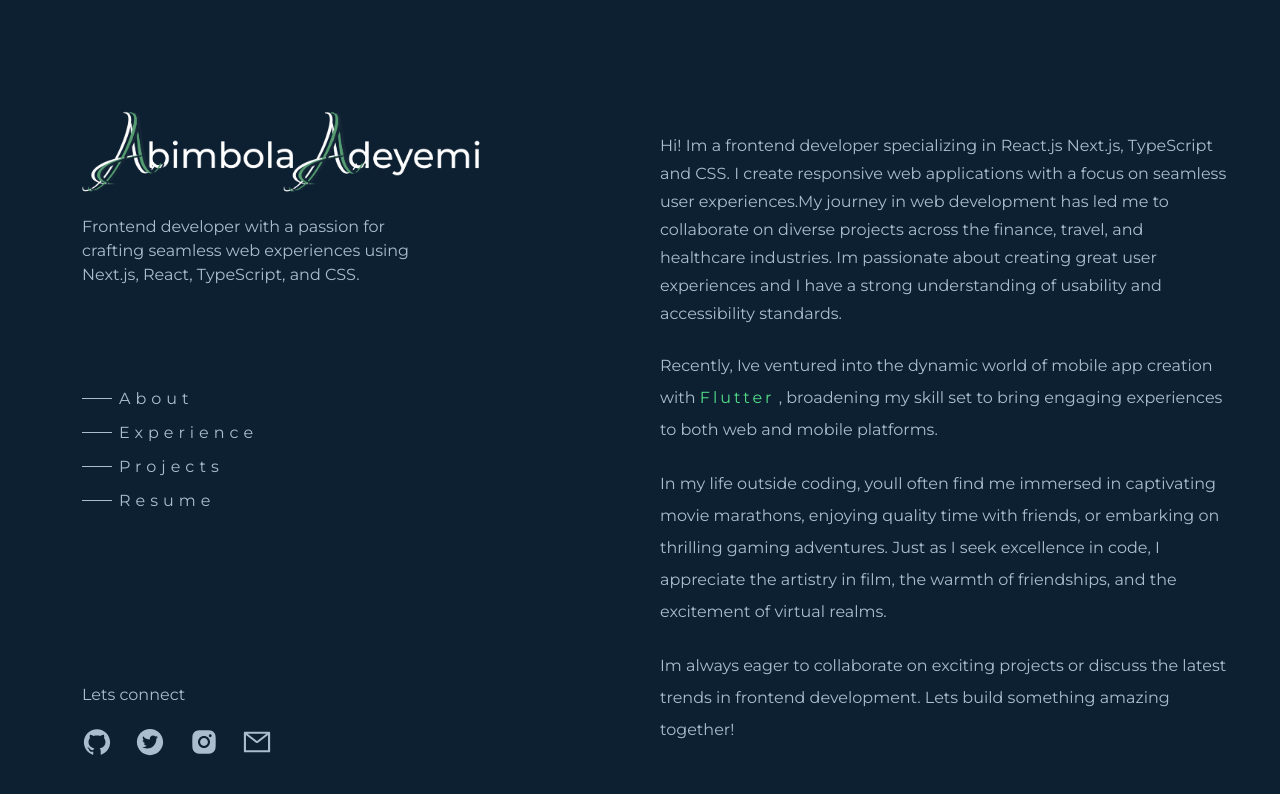
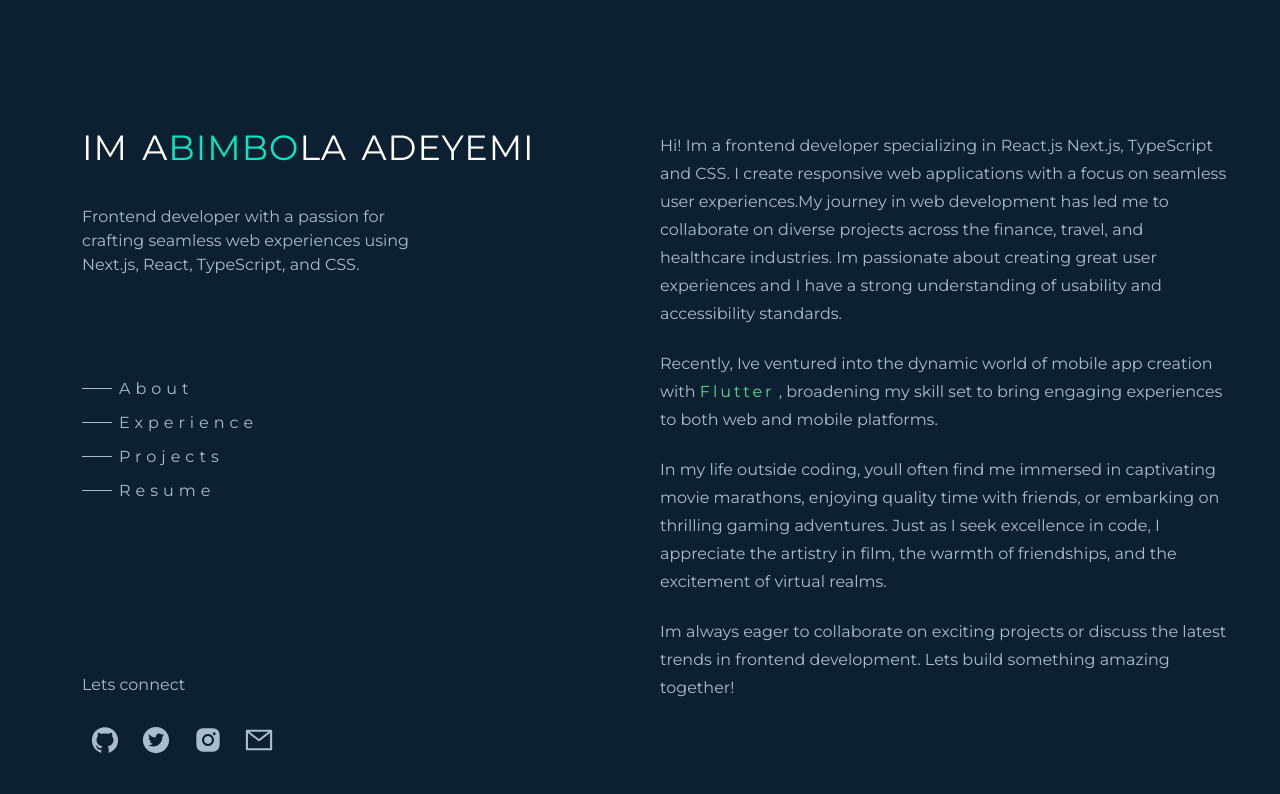
Before and after one commit to bimbo-ade/MyPortfolio-v3, a Next.js app: page / in a window 1280 px wide. Shown: the top 794 px of the page. Built offline with nearby package versions, Linux system fonts and the light colour scheme.

Commit message:
animation

```diff
--- a/app/globals.css
+++ b/app/globals.css
@@ -34,8 +34,26 @@ body {
     text-wrap: balance;
   }
 }
-.hovered {
-  font-size:40px;
-  background: red;
-   /* Change this to your desired background color */
+
+@keyframes colorChangeS {
+  0% { color: #1aecc9; }
+  10% { color:rgb(58, 19, 62)9; }
+
+  25% { color: #79dec5; }
+  0% { color: #053b32; }
+  61% { color: #04e6c0; }
+  0% { color: #053b32; }
+  75% { color: #04e6c0; }
+  0% { color: #28cfb3; }
 }
+
+
+/* Add more keyframes for other letters if needed */
+
+.animate-color-change-s {
+  display: inline-block;
+  animation: colorChangeS 2s infinite;
+}
+
+
+/* Add more classes for other letters if needed */
--- a/app/page.tsx
+++ b/app/page.tsx
@@ -3,6 +3,8 @@
 import React, { ReactNode, useState, useEffect } from "react";
 import Image from "next/image";
 import name from "../public/assets/images/name.png";
+import letterA from "../public/assets/images/letterA.png";
+
 import {
   AiOutlineMail,
   AiOutlineGithub,
@@ -118,23 +120,50 @@ export default function Page() {
             animate="default"
             className="cursor-highlight"
           />{" "} */}
-          <div className=" tablet:p-8 laptop:flex laptop:h-screen overflow-hidden max-w-[1300px]  m-auto ">
-            <div className="laptop:w-[50%] mt-[20px] laptop:p-[50px]  p-5">
-              <div>
+          <div className="relative h-screen ">
+            {/* <Image
+              src={letterA}
+              alt=""
+              className=" tablet:hidden mt-8  mx-4 w-[50px]"
+            /> */}
+            <div className=" tablet:p-8 laptop:flex laptop:h-screen overflow-hidden max-w-[1300px] m-auto ">
+              <div className="laptop:w-[50%] mt-[20px] laptop:p-[50px]  tablet:p-5">
+                <div className="p-5 tablet:p-0">
                   <motion.div variants={itemVariants}>
                     {" "}
-                  <Image
+                    {/* <Image
                       src={name}
                       alt=""
                       className="tablet:w-[330px] hidden tablet:block tablet:w-[400px] w-[200px]"
-                  />
-                  <p className="tablet:hidden font-bold text-[30px] tracking-[-2px] mt-[20px] text-white">Abimbola Adeyemi</p>
+                    /> */}
+                    <p className="  text-[35px] tracking-[1px] mt-[20px] w-[290px]  tablet:w-[100%] uppercase mb-[-30px] tablet:mb-[30px] text-white">
+                      {" "}
+                      <span>I</span>
+                      <span>M</span>
+                      <span className="mx-[200px] tablet:mx-[2px]"> </span>
+                      <span>A</span>
+                      <span className="animate-color-change-s">B</span>
+                      <span className="animate-color-change-s">I</span>
+                      <span className="animate-color-change-s">M</span>
+                      <span className="animate-color-change-s">B</span>
+                      <span className="animate-color-change-s">O</span>
+                      <span>L</span>
+                      <span>A</span>
+                      <span className="mx-[100px] tablet:mx-[2px]"> </span>
+                      <span>A</span>
+                      <span>D</span>
+                      <span>E</span>
+                      <span>Y</span>
+                      <span>E</span>
+                      <span>M</span>
+                      <span>I</span>
+                    </p>
                   </motion.div>
                   <motion.div variants={itemVariants}>
-                  <p className="text-[16px]  w-[100%] laptop:text-[16px] tablet:w-[300px] laptop:w-[360px] mt-[10px] text-[#a9bdcf]">
+                    <p className="text-[16px] hidden tablet:block  w-[100%] laptop:text-[16px] tablet:w-[500px] laptop:w-[360px] mt-[10px] text-[#a9bdcf]">
                       {" "}
-                    Frontend developer with a passion for crafting seamless web
-                    experiences using Next.js, React, TypeScript, and CSS.
+                      Frontend developer with a passion for crafting seamless
+                      web experiences using Next.js, React, TypeScript, and CSS.
                     </p>{" "}
                   </motion.div>
                 </div>
@@ -245,9 +274,9 @@ export default function Page() {
                   </div>
                 </motion.div>
                 <motion.div variants={itemVariants}>
-                <div className=" mt-[30px] laptop:mt-[170px] w-[460px]">
-                  <p className="hidden laptop:block"> Lets connect</p>
-                  <div className="flex w-[190px] mt-[20px] justify-between">
+                  <div className=" mt-[30px] tablet:block laptop:mt-[170px]  ">
+                    <p className="hidden tablet:block"> Lets connect</p>
+                    <div className="flex w-[100%] mt-[20px] justify-between bg-[#071726] px-6 py-2 fixed bottom-0 tablet:static tablet:w-[200px] tablet:bg-transparent tablet:px-2">
                       <a
                         href="https://github.com/bimbo-ade"
                         target="_blank"
@@ -292,7 +321,7 @@ export default function Page() {
                 </motion.div>
               </div>
               {/* Right Scrollable Content */}{" "}
-            <div className="flex overflow-y-auto h-full pt-[80px] p-5 tablet:pt-[100px]  laptop:w-[50%] scrollbar-none">
+              <div className="flex overflow-y-auto h-full px-5 tablet:pt-[100px]  laptop:w-[50%] scrollbar-none">
                 <motion.div variants={itemVariants}>
                   <section
                     id="textForSection1"
@@ -300,30 +329,30 @@ export default function Page() {
                     onMouseLeave={handleMouseLeave}
                     className="mb-10  "
                   >
-                  <p className="my-[30px] text-[12px] text-white font-bold tracking-[2px] laptop:hidden">
+                    <p className="my-[30px] hidden tablet:block text-[12px] text-white font-bold tracking-[2px] laptop:hidden">
                       ABOUT
                     </p>
 
-                  <p className="text-[16px] leading-7">
+                    <p className="text-[12px] leading-7 tablet:text-[16px]">
                       Hi! Im a frontend developer specializing in React.js
                       Next.js, TypeScript and CSS. I create responsive web
                       applications with a focus on seamless user experiences.My
                       journey in web development has led me to collaborate on
-                    diverse projects across the finance, travel, and healthcare
-                    industries. Im passionate about creating great user
-                    experiences and I have a strong understanding of usability
-                    and accessibility standards.
+                      diverse projects across the finance, travel, and
+                      healthcare industries. Im passionate about creating great
+                      user experiences and I have a strong understanding of
+                      usability and accessibility standards.
                     </p>
-                  <p className="mt-[22px] text-[16px] leading-8">
-                    Recently, Ive ventured into the dynamic world of mobile app
-                    creation with{" "}
+                    <p className="mt-[22px] text-[12px] leading-7 tablet:text-[16px]">
+                      Recently, Ive ventured into the dynamic world of mobile
+                      app creation with{" "}
                       <span className="tracking-[3px] text-[#53DD89]">
                         Flutter
                       </span>{" "}
                       , broadening my skill set to bring engaging experiences to
                       both web and mobile platforms.
                     </p>
-                  <p className="mt-[22px] text-[16px] leading-8">
+                    <p className="mt-[22px] text-[12px] leading-7 tablet:text-[16px]">
                       In my life outside coding, youll often find me immersed in
                       captivating movie marathons, enjoying quality time with
                       friends, or embarking on thrilling gaming adventures. Just
@@ -331,7 +360,7 @@ export default function Page() {
                       film, the warmth of friendships, and the excitement of
                       virtual realms.
                     </p>
-                  <p className="mt-[22px] text-[16px] leading-8">
+                    <p className="mt-[22px] text-[12px] leading-7 tablet:text-[16px]">
                       {" "}
                       Im always eager to collaborate on exciting projects or
                       discuss the latest trends in frontend development. Lets
@@ -376,6 +405,7 @@ export default function Page() {
                   </section>
                 </motion.div>
               </div>
+            </div>{" "}
           </div>
         </motion.div>
       )}
```
Lines whose indentation alone changed are shown as unchanged.
